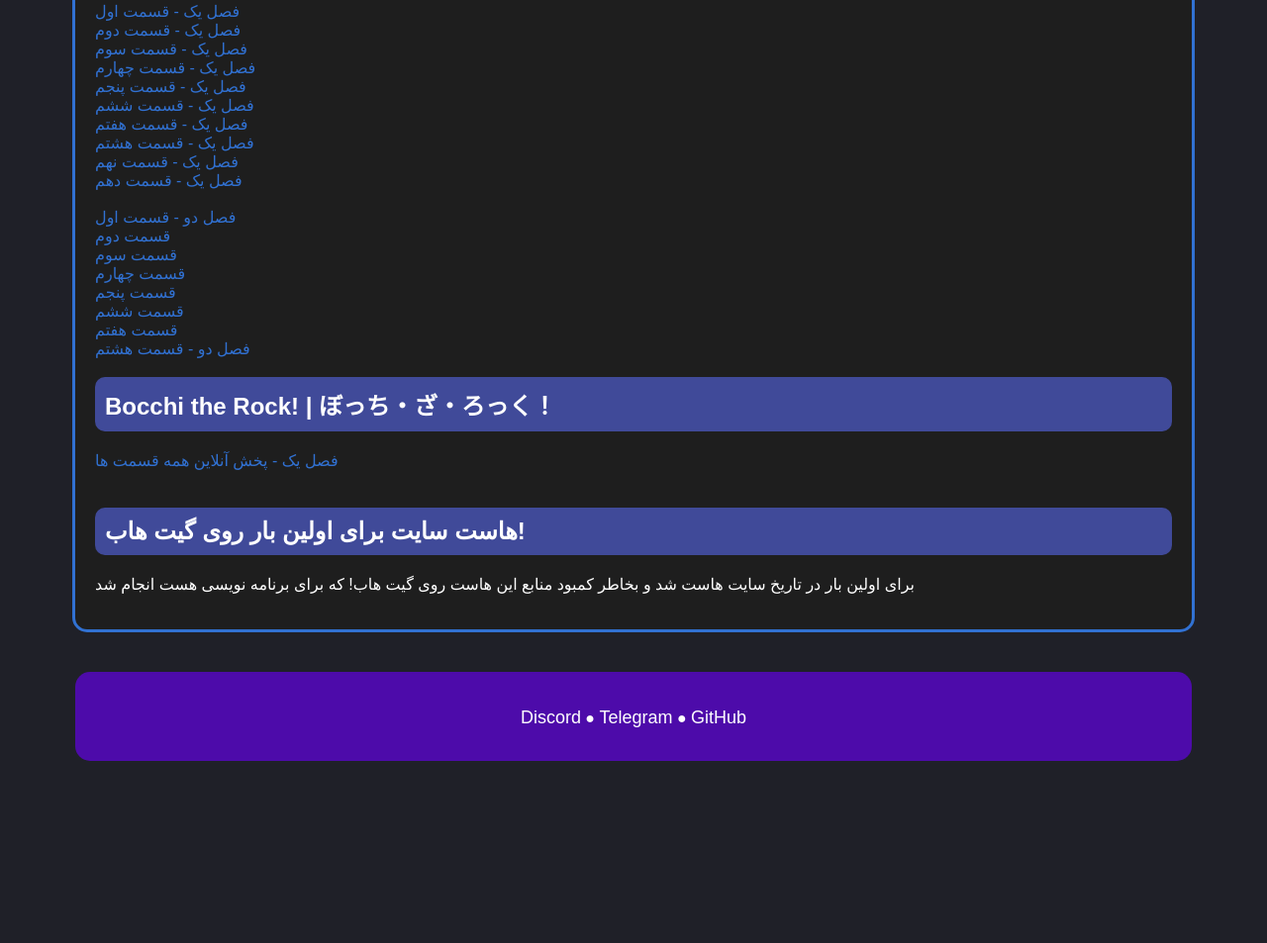
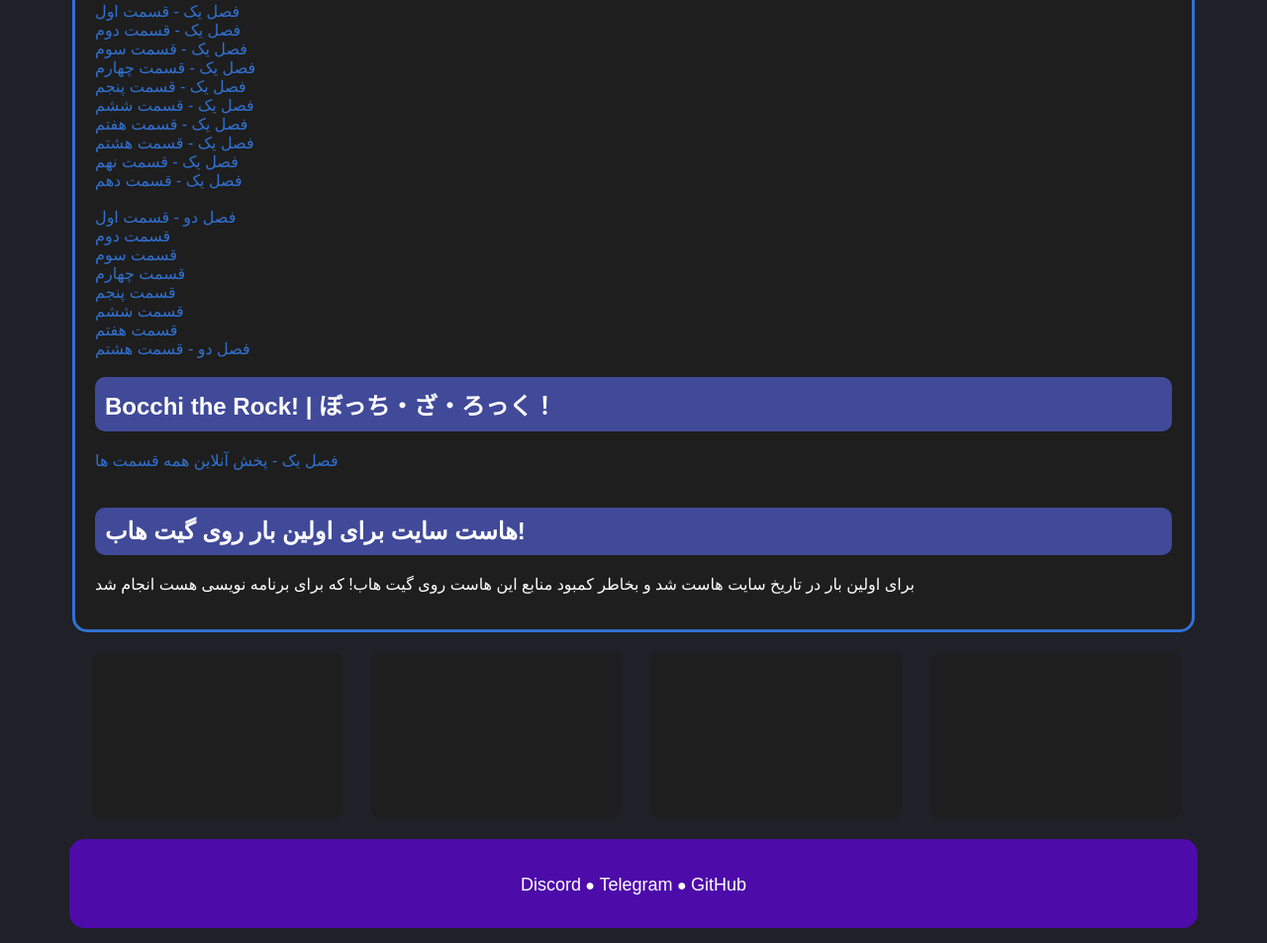
Before and after one commit to phantomboy0/phantomboy0.github.io, a plain HTML site: page index.html in a window 1280 px wide. Shown: the part 3705-4658 px from the top of the page at 99% size. Before the commit the page ends 4489 px from the top, so only its background shows below. Drawn offline with Linux system fonts and the light colour scheme.

Commit message:
Update index.html

```diff
--- a/index.html
+++ b/index.html
@@ -89,6 +89,48 @@
 
     </script>
     <style>
+
+  .card-1 {
+    aspect-ratio: 1.5/1;
+    cursor: pointer;
+    position: relative;
+    width: 22%;
+    background-color: #1e1e1e;
+    border-radius: 10px;
+    margin-bottom: 20px;
+    margin-left:2.5%;
+    float: left;
+
+  }
+  .card-1:before {
+    border-radius: 10px;
+    background: linear-gradient(
+
+    155deg, rgba(30,30,30,1) 69%, rgba(101,22,155,1) 79%, rgba(227,6,198,1) 89%, rgba(255,0,44,1)
+
+  );
+
+
+
+
+  background-position: 0% 0%;
+  background-size: 300% 300%;
+  content: "";
+  height: 100%;
+  left: 0px;
+  pointer-events: none;
+  position: absolute;
+  top: 0px;
+  transition: background-position 350ms ease, transform 350ms ease;
+  width: 100%;
+  z-index: 1;
+  }
+
+  .card-1:hover:before, .card-1:active {
+    background-position: 100% 100%;
+    border-radius: 10px;
+  }
+
   input[type=text] {
     width: 200px;
 
@@ -249,7 +291,7 @@
         background-color: #1e1e1e;
         height: auto;
         border-radius: 15px;
-        margin-bottom: 40px;
+        margin-bottom: 20px;
       "
     >
     <ul id="myUL">
@@ -788,12 +830,17 @@
     </div>
        </ul>
     </section>
+
+   <div style="overflow: auto; margin: auto; width: 90%;">
+<div class="card-1"></div> <div class="card-1"></div> <div class="card-1"></div> <div class="card-1"></div>
+</div>
+
     <footer
 
       style="
         margin: auto;
         padding: 20px;
-        width: 85%;
+        width: 86%;
         background-color: #4d0baa;
         height: 50px;
         border-radius: 15px;
```
